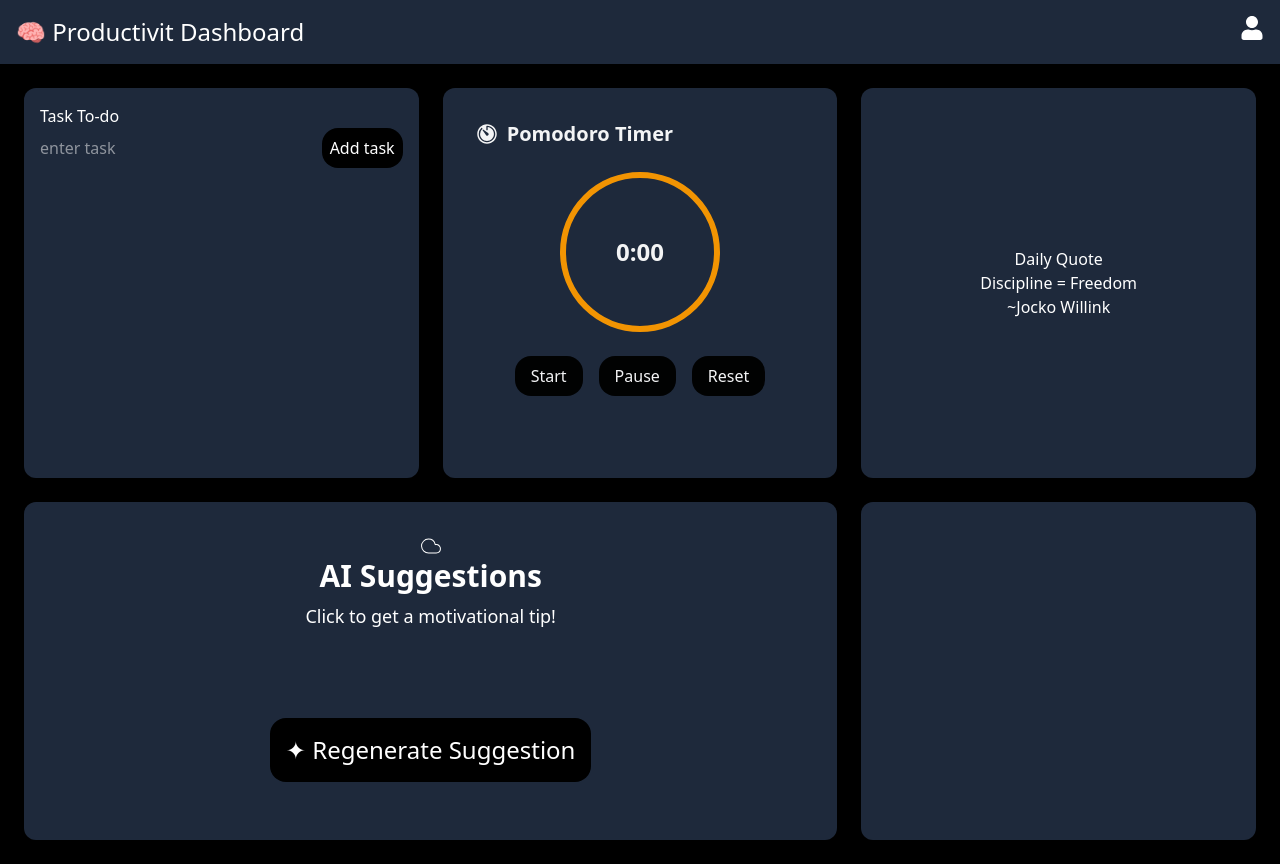
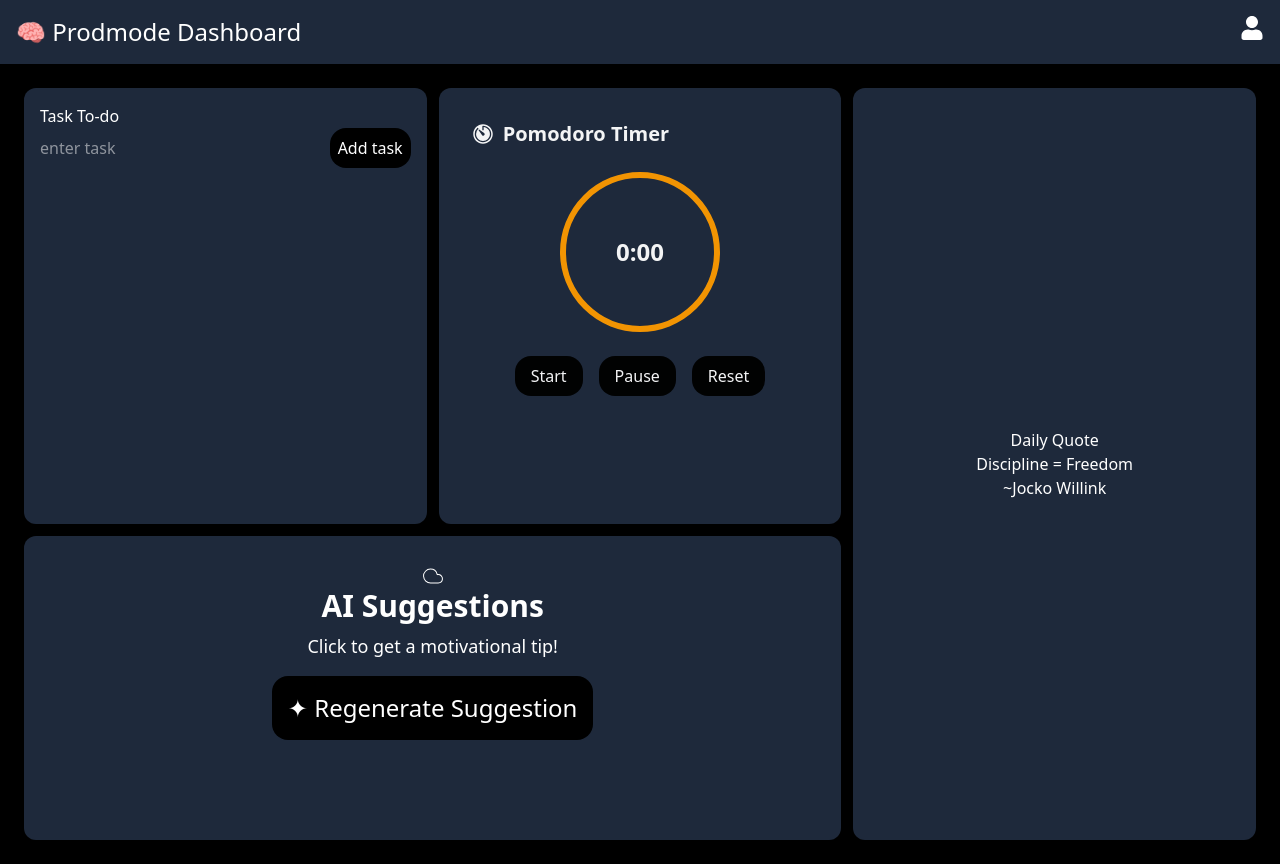
Before and after one commit to khushi1047/PRODMODE, a React (Vite) app: page / in a window 1280 px wide. Built offline with nearby package versions, Linux system fonts and the light colour scheme.

Commit message:
task file delete btn add

```diff
--- a/src/Layout/Struct.jsx
+++ b/src/Layout/Struct.jsx
@@ -9,23 +9,21 @@ export const Struct = () => {
   return (
     <>
       <nav className="flex justify-between bg-[#1e293b] text-white text-2xl p-4">
-        <p>🧠 Productivit Dashboard</p>
+        <p>🧠 Prodmode Dashboard</p>
         <FaUser />
       </nav>
 
-      <div className="bg-black min-h-screen text-white p-6 grid grid-cols-3 gap-6">
+      <div className="bg-black min-h-screen overflow-hidden text-white p-6 grid grid-cols-3 gap-3">
 
         <div className="bg-[#1e293b] rounded-xl p-4"><Task /></div>
 
         <div className="bg-[#1e293b] rounded-xl p-4"> <Prodmo /></div>
 
-        <div className="bg-[#1e293b] rounded-xl p-4 text-center flex flex-col justify-center"><Quote /></div>
+        <div className="bg-[#1e293b]  row-span-2 rounded-xl p-4 text-center flex flex-col justify-center"><Quote /></div>
 
-        <div className="bg-[#1e293b] rounded-xl p-4 col-span-2"><AISuggestions /></div>
+        <div className="bg-[#1e293b] rounded-xl p-3 col-span-2"><AISuggestions /></div>
 
-        <div className="bg-[#1e293b] rounded-xl p-4">
 
-        </div>
       </div>
     </>
   );
--- a/src/components/AISuggestions.jsx
+++ b/src/components/AISuggestions.jsx
@@ -41,12 +41,12 @@ finally {
   };
 
   return (
-    <div className="flex flex-col justify-center items-center text-white text-2xl p-4">
+    <div className="flex flex-col justify-center items-center  text-white text-2xl p-4">
       <p><CiCloud /></p>
       <p className="font-bold text-3xl mb-2">AI Suggestions</p>
-      <p className="text-lg text-center max-w-xl min-h-[100px]">{loading ? "⏳ Generating..." : tip}</p>
+      <p className="text-lg text-center max-w-xl ">{loading ? "⏳ Generating..." : tip}</p>
       <button
-        className="mt-4 bg-black rounded-2xl p-4 hover:cursor-pointer hover:bg-amber-50 hover:text-black"
+        className="mt-4 bg-black rounded-2xl p-4     hover:cursor-pointer hover:bg-amber-50 hover:text-black"
         onClick={handlebtn}
         disabled={loading}
       >
--- a/src/components/Task.jsx
+++ b/src/components/Task.jsx
@@ -12,6 +12,12 @@ export const Task=()=>{
             ]);
             setInputValue("")
         }
+
+
+      const handledelete = (indexToDelete) => {
+    const updatedTask = taskList.filter((_, index) => index !== indexToDelete);
+    setTaskList(updatedTask);
+  };
         return(
             <>
 
@@ -28,7 +34,7 @@ export const Task=()=>{
                         return(
                             <li className="flex flex-row justify-between" key={index}>
                                 <p className="gap-6">{currele}</p>
-                            <button ><MdDeleteForever /></button>
+                                <button className="hover:cursor-pointer " onClick={()=>handledelete(index)}><MdDeleteForever className="hover:text-green-600"/></button>
 
                                 </li>
 
```
Lines whose indentation alone changed are shown as unchanged.
